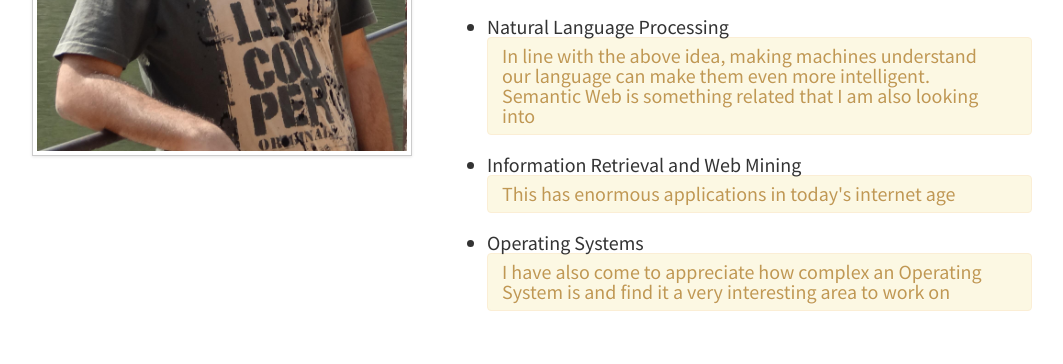
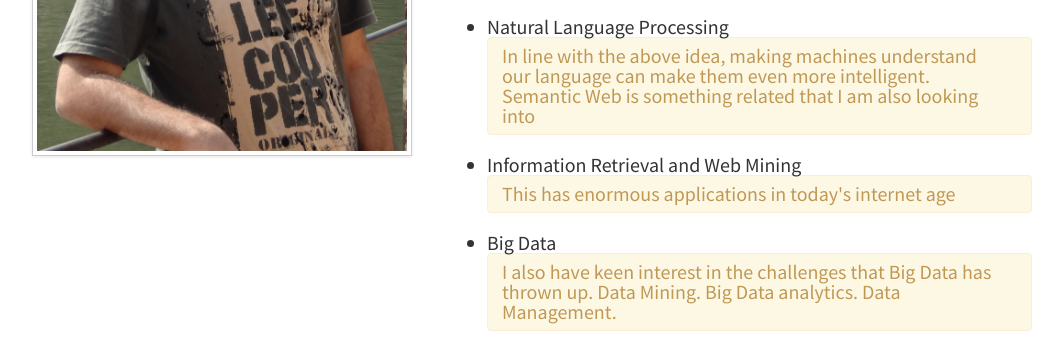
Before and after one commit to rahul003/rahul003.github.io, a plain HTML site: page index.html in a window 1280 px wide. Shown: the part 436-800 px from the top of the page, without its empty margins (108-1171 px from the left). Drawn offline with Linux system fonts and the light colour scheme; a web font is replaced by a local one.

Commit message:
Update index.html

```diff
--- a/index.html
+++ b/index.html
@@ -167,8 +167,10 @@
         	<div class="alert">In line with the above idea, making machines understand our language can make them even more intelligent. Semantic Web is something related that I am also looking into</div>
         	<li>Information Retrieval and Web Mining</li>
         	<div class="alert">This has enormous applications in today's internet age</div>
-        	<li>Operating Systems</li>
-        	<div class="alert">I have also come to appreciate how complex an Operating System is and find it a very interesting area to work on</div>
+        	<li>Big Data</li>
+        	<div class="alert">I also have keen interest in the challenges that Big Data has thrown up. Data Mining. Big Data analytics. Data Management.
+
+        	</div>
         	</ul>
          </div>
       </div>
```
